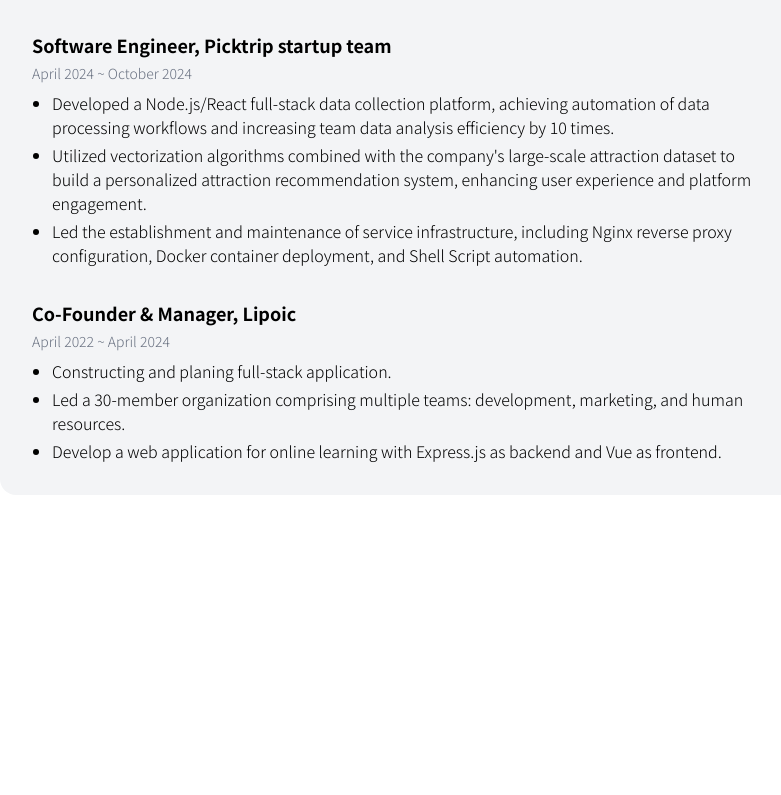
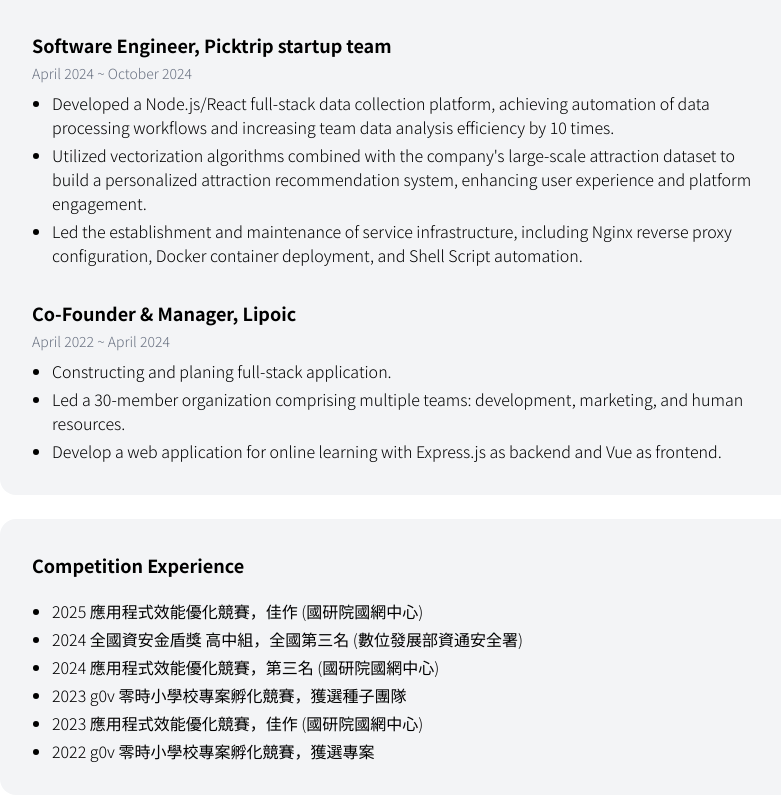
Before and after one commit to banahaker/banahaker.github.io, a React (Vite) app: page / in a window 1280 px wide. Shown: the part 886-1681 px from the top of the page, without its empty margins (240-1021 px from the left). Before the commit the page ends 1381 px from the top, so only its background shows below. Built offline with nearby package versions, Linux system fonts and the light colour scheme.

Commit message:
feat: add CompetitionExpBlock component to display competition experience

```diff
--- a/src/App.tsx
+++ b/src/App.tsx
@@ -2,6 +2,7 @@ import ProfileBlock from "./components/ProfileBlock";
 import IntroBlock from "./components/IntroBlock";
 import EducationExpBlock from "./components/EducationExpBlock";
 import WorkExpBlock from "./components/WorkExpBlock";
+import CompetitionExpBlock from "./components/CompetitionExpBlock";
 
 import "./App.css";
 
@@ -12,6 +13,7 @@ function App() {
       <IntroBlock></IntroBlock>
       <EducationExpBlock></EducationExpBlock>
       <WorkExpBlock></WorkExpBlock>
+      <CompetitionExpBlock></CompetitionExpBlock>
     </div>
   );
 }
--- /dev/null
+++ b/src/components/CompetitionExpBlock.tsx
@@ -0,0 +1,15 @@
+export default function CompetitionExpBlock() {
+  return (
+    <section className="w-full p-8 bg-gray-100 rounded-2xl mt-6 font-light flex flex-col gap-4">
+      <h2 className="text-lg font-bold mb-1">Competition Experience</h2>
+      <ul className="list-disc pl-5 space-y-1">
+        <li>2025 應用程式效能優化競賽，佳作 (國研院國網中心)</li>
+        <li>2024 全國資安金盾獎 高中組，全國第三名 (數位發展部資通安全署)</li>
+        <li>2024 應用程式效能優化競賽，第三名 (國研院國網中心)</li>
+        <li>2023 g0v 零時小學校專案孵化競賽，獲選種子團隊 </li>
+        <li>2023 應用程式效能優化競賽，佳作 (國研院國網中心)</li>
+        <li>2022 g0v 零時小學校專案孵化競賽，獲選專案</li>
+      </ul>
+    </section>
+  );
+}
```
